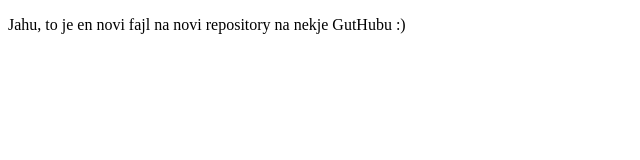
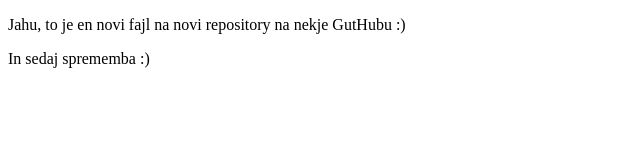
Before and after one commit to francisnn/my-first, a plain HTML site: page index.html in a window 1280 px wide. Shown: the whole page, without its empty margins (0-640 px from the left). Drawn offline with Linux system fonts and the light colour scheme.

Commit message:
New file, za test zgodovine...

```diff
--- a/index.html
+++ b/index.html
@@ -6,6 +6,7 @@
   </head>
   <body>
     <p>Jahu, to je en novi fajl na novi repository na nekje GutHubu :)</p>
+    <p>  In sedaj sprememba :)</p>
 
   </body>
 </html>
```
